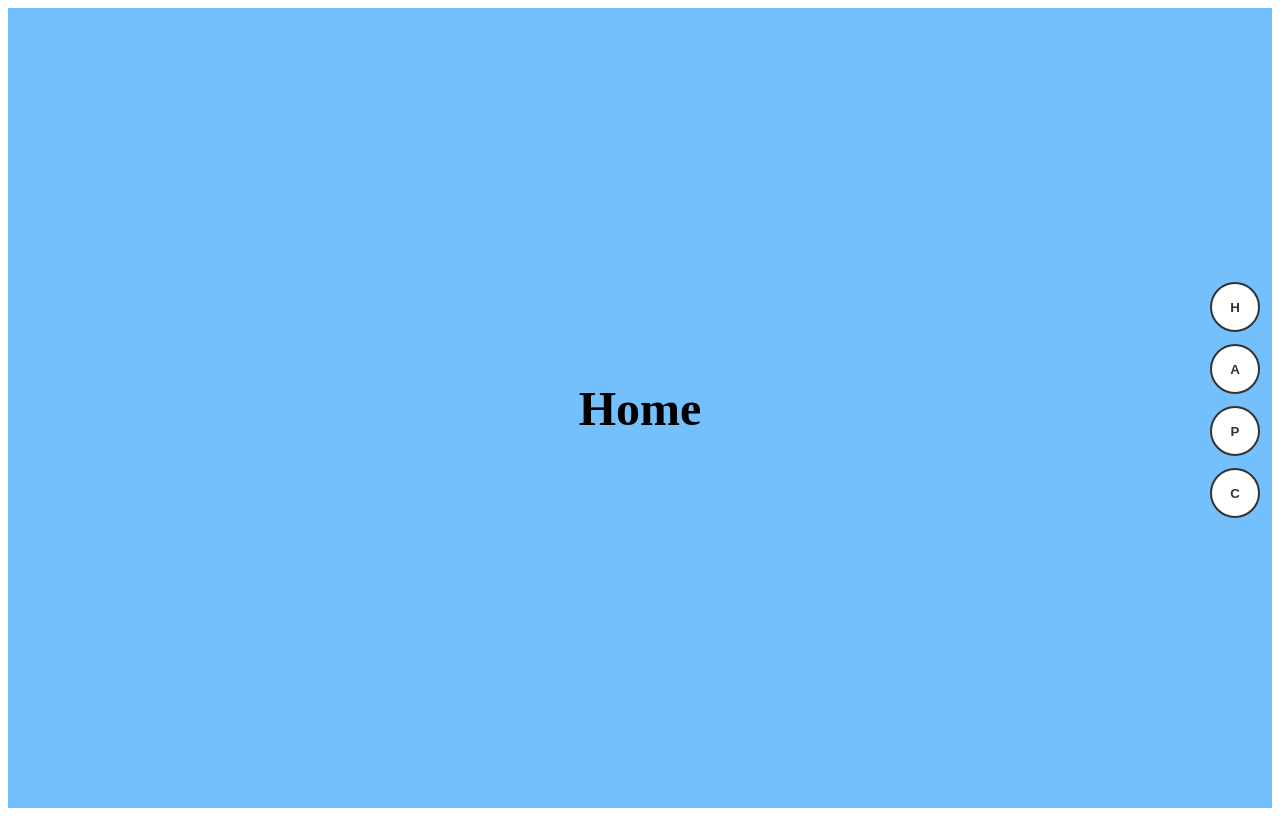
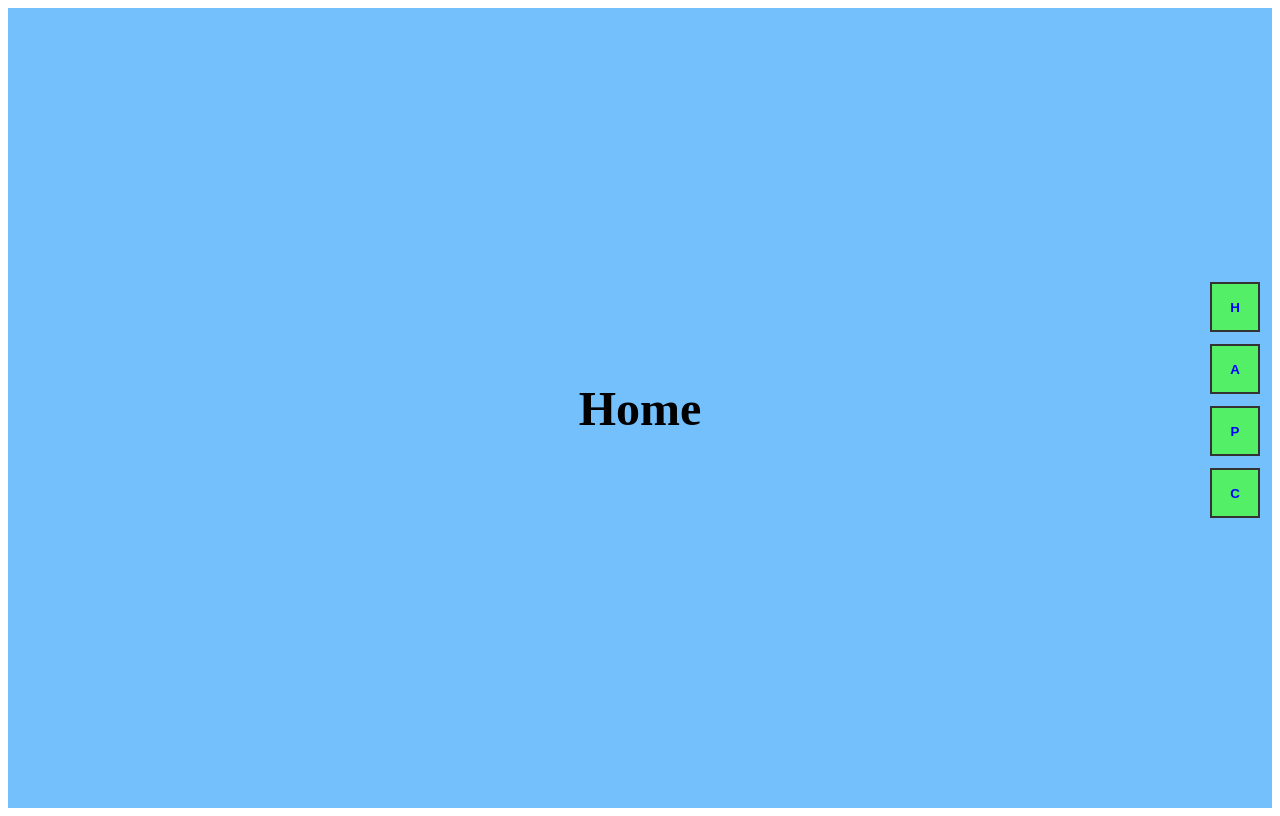
Before and after one commit to sungho-heo/vercel_tuto, a React (Vite) app: page / in a window 1280 px wide. Built offline with nearby package versions, Linux system fonts and the light colour scheme.

Commit message:
code 수정

```diff
--- a/src/remocon.tsx
+++ b/src/remocon.tsx
@@ -29,10 +29,9 @@ export default function Remocon({ slides, swiper }: RemoconProps) {
           style={{
             width: "50px",
             height: "50px",
-            borderRadius: "50%",
             border: "2px solid #333",
-            background: "#fff",
-            color: "#333",
+            background: "#52ef67ff",
+            color: "blue",
             fontWeight: "bold",
             cursor: "pointer",
           }}
```
